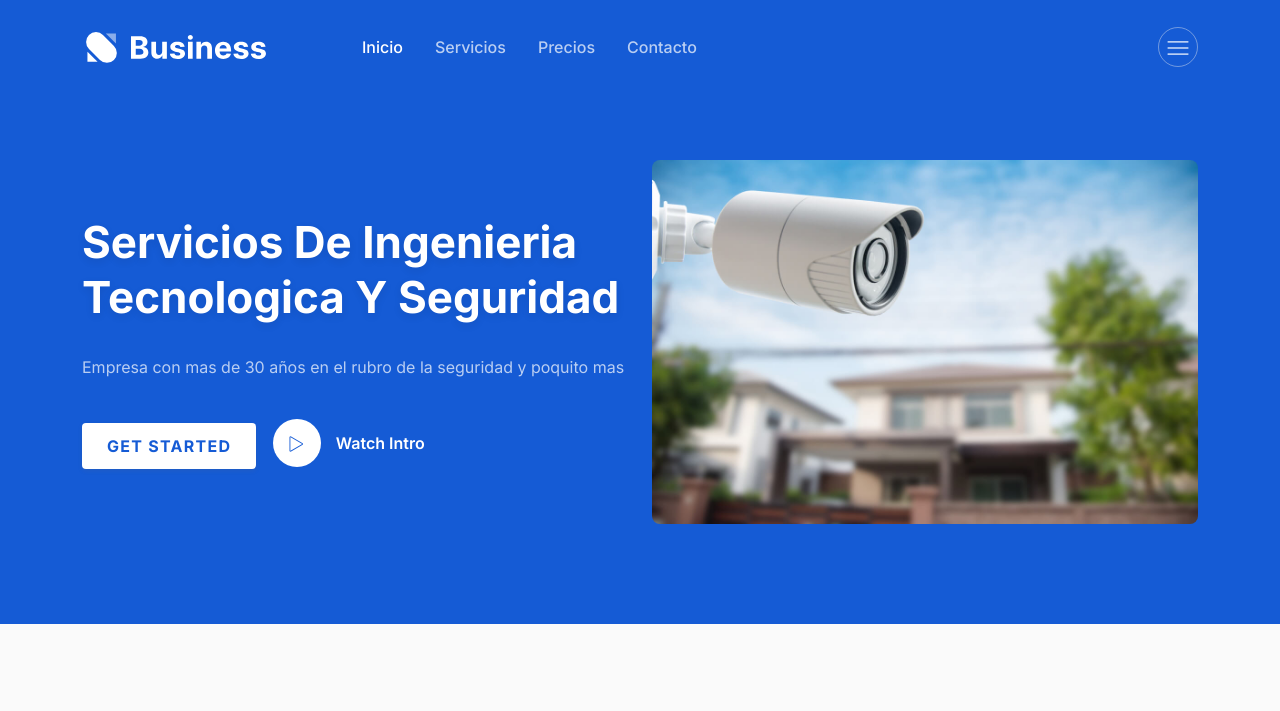
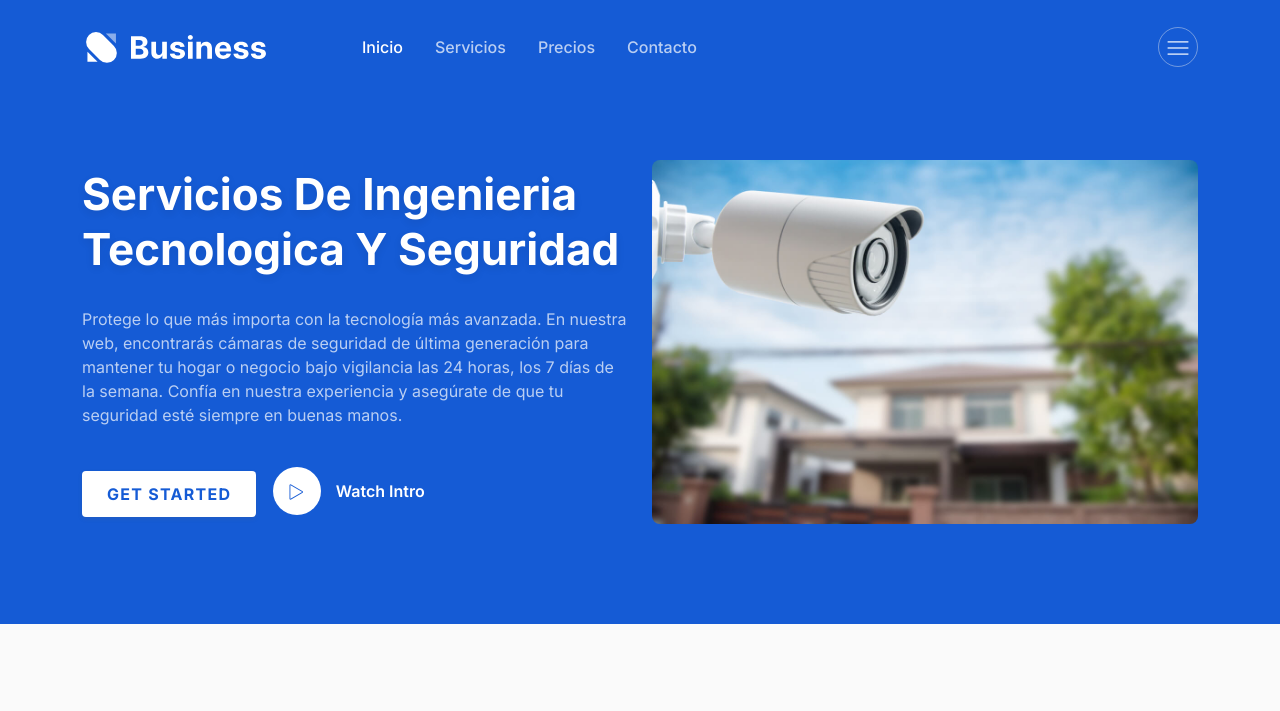
Before and after one commit to feuergestalt/CCTV, a plain HTML site: page index.html in a window 1280 px wide. Shown: the top 711 px of the page. Drawn offline with Linux system fonts and the light colour scheme.

Commit message:
Update index.html

```diff
--- a/index.html
+++ b/index.html
@@ -135,7 +135,7 @@
           <div class="header-content">
             <h1>Servicios de Ingenieria Tecnologica y seguridad </h1>
             <p>
-              Empresa con mas de 30 años en el rubro de la seguridad y poquito mas
+              Protege lo que más importa con la tecnología más avanzada. En nuestra web, encontrarás cámaras de seguridad de última generación para mantener tu hogar o negocio bajo vigilancia las 24 horas, los 7 días de la semana. Confía en nuestra experiencia y asegúrate de que tu seguridad esté siempre en buenas manos.
             </p>
             <div class="button">
               <a href="javascript:void(0)" class="btn primary-btn">Get Started</a>
```
